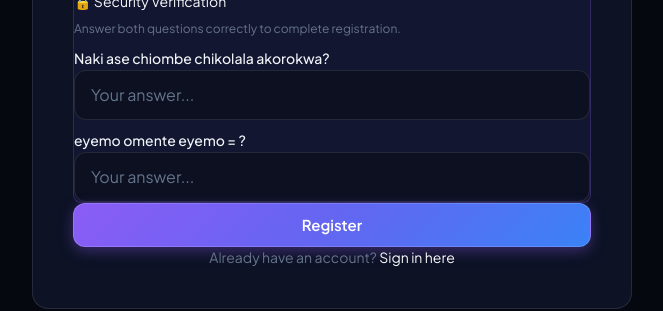
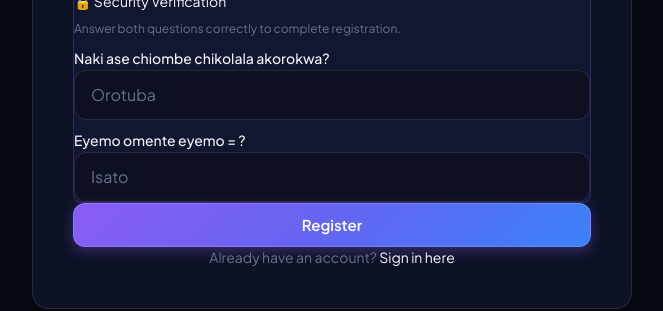
Before and after one commit to Omwenga75/gusa, a Next.js app: page /auth/register in a window 1280 px wide. Shown: the part 542-853 px from the top of the page, without its empty margins (308-971 px from the left). Built offline with nearby package versions, Linux system fonts and the light colour scheme.

Commit message:
fix(security): update question 2 capitalization and set placeholders to Orotuba and Isato

```diff
--- a/src/app/auth/register/page.tsx
+++ b/src/app/auth/register/page.tsx
@@ -237,7 +237,7 @@ export default function RegisterPage() {
                   name="securityAnswer1"
                   type="text"
                   className="form-input"
-                  placeholder="Your answer..."
+                  placeholder="Orotuba"
                   value={formData.securityAnswer1}
                   onChange={handleChange}
                   required
@@ -245,13 +245,13 @@ export default function RegisterPage() {
               </div>
 
               <div>
-                <label className="form-label" htmlFor="securityAnswer2">eyemo omente eyemo = ?</label>
+                <label className="form-label" htmlFor="securityAnswer2">Eyemo omente eyemo = ?</label>
                 <input
                   id="securityAnswer2"
                   name="securityAnswer2"
                   type="text"
                   className="form-input"
-                  placeholder="Your answer..."
+                  placeholder="Isato"
                   value={formData.securityAnswer2}
                   onChange={handleChange}
                   required
--- a/src/app/join/page.tsx
+++ b/src/app/join/page.tsx
@@ -571,7 +571,7 @@ export default function JoinPage() {
                       <input
                         type="text"
                         required
-                        placeholder="Your answer..."
+                        placeholder="Orotuba"
                         value={securityAnswer1}
                         onChange={e => setSecurityAnswer1(e.target.value)}
                         className="w-full bg-slate-950/80 border border-white/10 rounded-xl py-2.5 px-3 text-xs text-white placeholder:text-slate-500 focus:outline-none focus:border-violet-500 transition-colors"
@@ -580,12 +580,12 @@ export default function JoinPage() {
 
                     <div>
                       <label className="block text-xs font-semibold text-slate-300 mb-1">
-                        eyemo omente eyemo = ? <span className="text-red-400">*</span>
+                        Eyemo omente eyemo = ? <span className="text-red-400">*</span>
                       </label>
                       <input
                         type="text"
                         required
-                        placeholder="Your answer..."
+                        placeholder="Isato"
                         value={securityAnswer2}
                         onChange={e => setSecurityAnswer2(e.target.value)}
                         className="w-full bg-slate-950/80 border border-white/10 rounded-xl py-2.5 px-3 text-xs text-white placeholder:text-slate-500 focus:outline-none focus:border-violet-500 transition-colors"
```
